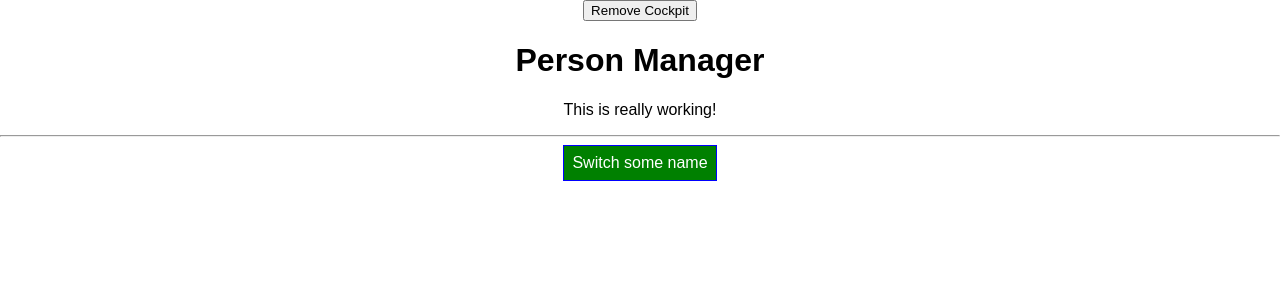
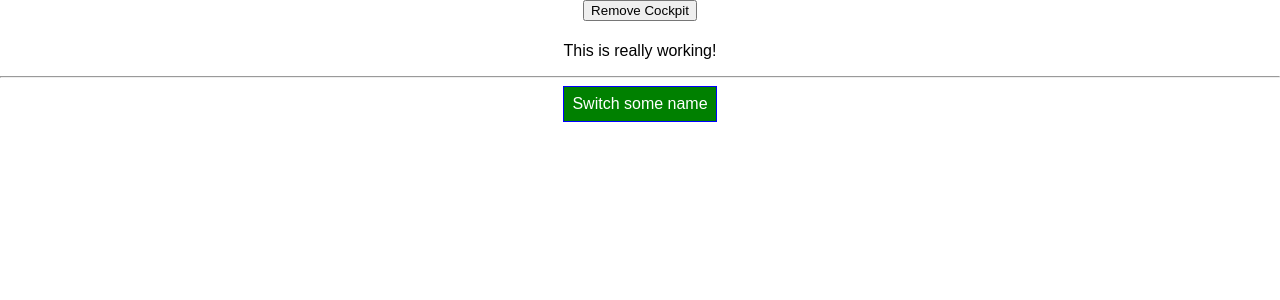
Before and after one commit to phelippe/react-udemy, a React app: page / in a window 1280 px wide. Shown: the top 300 px of the page. Built offline with nearby package versions, Linux system fonts and the light colour scheme.

Commit message:
Aula-107

```diff
--- a/src/containers/App.css
+++ b/src/containers/App.css
@@ -1,3 +1,3 @@
-.App {
+.app {
   text-align: center;
 }
--- a/src/containers/App.js
+++ b/src/containers/App.js
@@ -2,7 +2,8 @@
 import classes from './App.css';
 import Persons from '../components/Persons/Persons';
 import Cockpit from '../components/Cockpit/Cockpit';
-import WithClass from '../hoc/WithClass';
+import withClass from '../hoc/withClass';
+import Aux from '../hoc/Auxiliary';
 
 class App extends Component {
   constructor(props) {
@@ -84,7 +85,7 @@
     }
 
     return (
-      <WithClass classes={classes.App}>
+      <Aux>
         <button onClick={()=>{this.setState({showCockpit: false})}}>Remove Cockpit</button>
         {this.state.showCockpit ? (<Cockpit
           title={this.props.appTitle}
@@ -93,9 +94,9 @@
           clicked={this.togglePersonHandler} />)
           : null }
         {persons}
-      </WithClass>
+      </Aux>
     );
   }
 }
 
-export default App;
+export default withClass(App, classes.app);
--- a/src/hoc/WithClass.js
+++ b/src/hoc/WithClass.js
@@ -1,9 +1,12 @@
 import React from 'react';
 
-const withClass = props => (
-    <div className={props.classes}>
-        {props.children}
-    </div>
-);
+const withClass = (WrappedComponent, className) => {
+    console.log(className);
+    return props => (
+        <div className={className}>
+            <WrappedComponent />
+        </div>
+    );
+}
 
 export default withClass;
```
